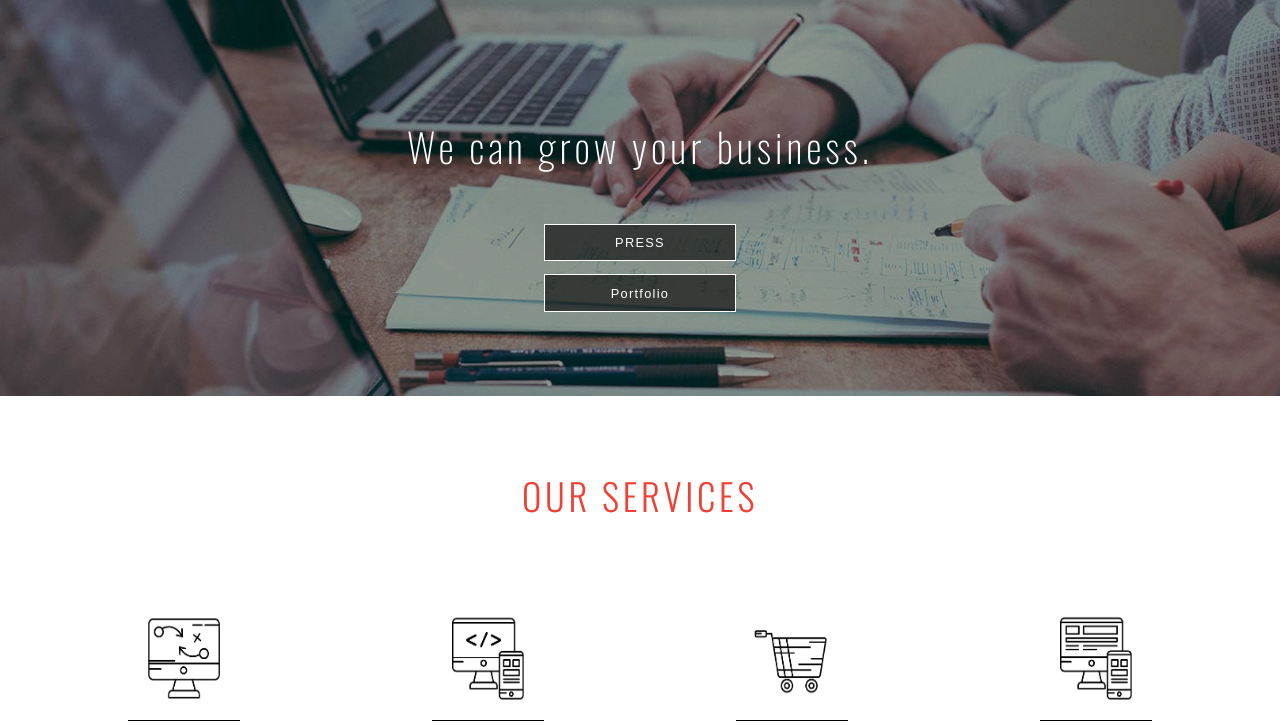
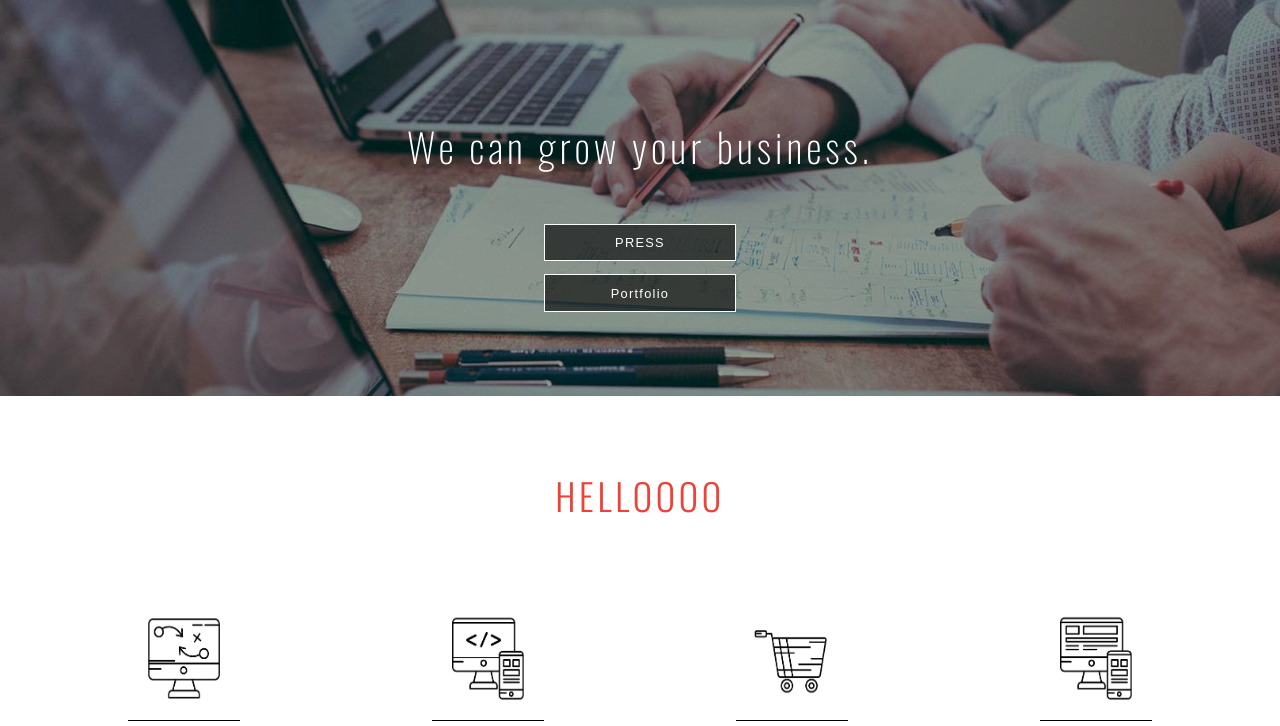
Before and after one commit to CreeJade/web0218, a plain HTML site: page index.html in a window 1280 px wide. Shown: the part 60-786 px from the top of the page. Drawn offline with nearby package versions, Linux system fonts and the light colour scheme.

Commit message:
fourth commit - change service heading

```diff
--- a/index.html
+++ b/index.html
@@ -54,7 +54,7 @@
 
 	<section class="services">
 		<div class="container">
-			<h1 class="heading">Our Services</h1>
+			<h1 class="heading">HELLOOOO</h1>
 
 			<ul class="servicesList">
 				<li>
```
